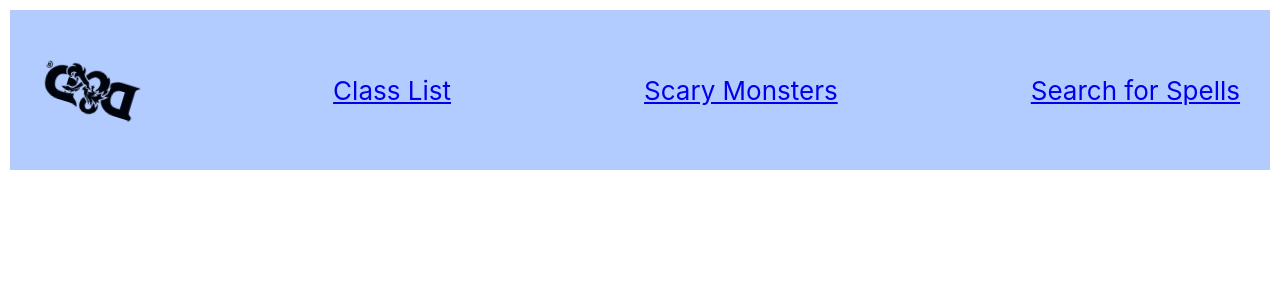
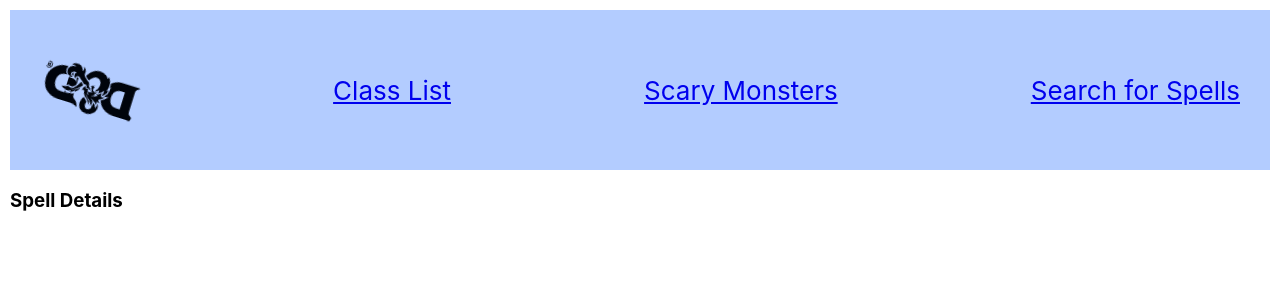
Before and after one commit to zgildo01/Grimoire-DND, a React (Create React App) app: page /spell/1 in a window 1280 px wide. Shown: the top 300 px of the page. Built offline with nearby package versions, Linux system fonts and the light colour scheme.

Commit message:
add SpellDetails

```diff
--- a/src/App.js
+++ b/src/App.js
@@ -6,6 +6,7 @@ import ClassDetails from './pages/ClassDetails/ClassDetails';
 import MonsterList from './pages/MonsterList/MonsterList'
 import MonsterDetails from './pages/MonsterDetails/MonsterDetails'
 import SpellSearch from './pages/SpellSearch/SpellSearch';
+import SpellDetails from './pages/SpellDetails/SpellDetails';
 
 function App() {
   return (
@@ -17,6 +18,7 @@ function App() {
         <Route path="/monster-list" element={<MonsterList />} />
         <Route path="/monster" element={<MonsterDetails />} />
         <Route path="/spell-search" element={<SpellSearch />} />
+        <Route path="/spell/:spellName" element={<SpellDetails />} />
       </Routes>
     </>
   );
--- /dev/null
+++ b/src/components/SpellCard/SpellCard.jsx
@@ -0,0 +1,14 @@
+import { Link } from 'react-router-dom'
+
+
+const SpellCard = (props) => {
+  return (
+    <>
+      <Link to={`/spell/${props.spell.index}`}>
+        {props.spell.name}
+      </Link><br />
+    </>
+  );
+}
+
+export default SpellCard;
--- /dev/null
+++ b/src/pages/SpellDetails/SpellDetails.jsx
@@ -0,0 +1,11 @@
+import { useState } from 'react';
+
+const SpellDetails = () => {
+  return (
+    <>
+      <h3>Spell Details</h3>
+    </>
+  );
+}
+
+export default SpellDetails;
--- a/src/pages/SpellSearch/SpellSearch.jsx
+++ b/src/pages/SpellSearch/SpellSearch.jsx
@@ -1,6 +1,7 @@
 import { useState } from 'react';
 import SearchForm from '../../components/SearchForm/SearchForm';
 import { spellSearch } from '../../services/api-calls';
+import SpellCard from '../../components/SpellCard/SpellCard';
 
 const SpellSearch = () => {
   const [spells, setSpells] = useState([])
@@ -17,9 +18,7 @@ const SpellSearch = () => {
       {spells.length ?
         <>
           {spells.map(spell =>
-            <div key={spell.index}>
-              {spell.name}
-            </div>
+            <SpellCard spell={spell} key={spell.index} />
           )}
         </>
         :
```
